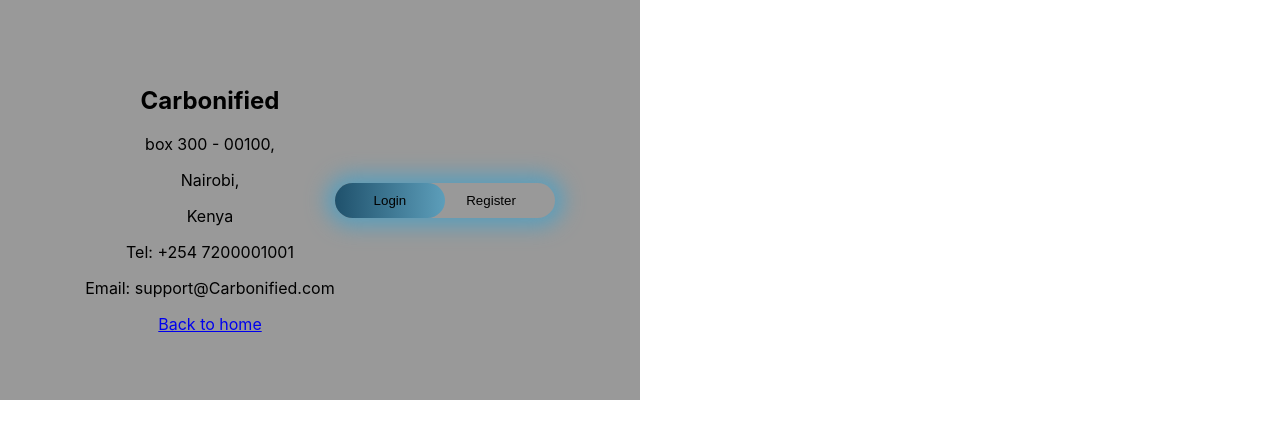
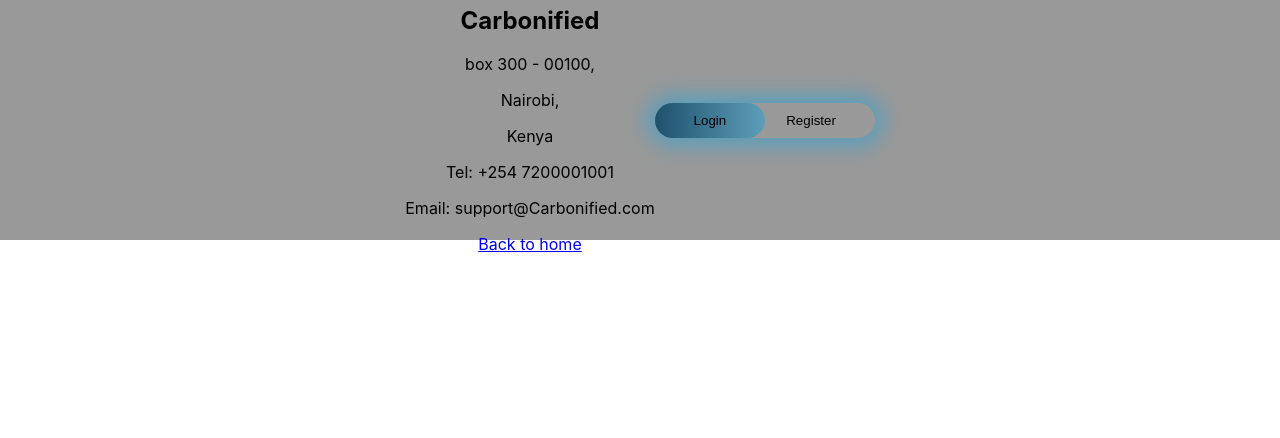
Before and after one commit to Knoxx04/carbonified, a React (Create React App) app: page / in a window 1280 px wide. Shown: the top 438 px of the page. Built offline with nearby package versions, Linux system fonts and the light colour scheme.

Commit message:
final commit for login form

```diff
--- a/src/index.css
+++ b/src/index.css
@@ -13,8 +13,8 @@
 }
 
 .hero {
-  height: 50%;
-  width: 50%;
+  height: 30%;
+  width: 100%;
   background-image: linear-gradient(rgba(0,0,0,0.4), rgba(0,0,0,0.4));
   background-position: center;
   background-size: cover;
```
